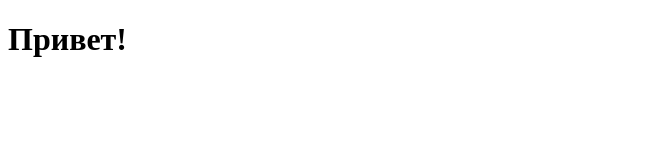
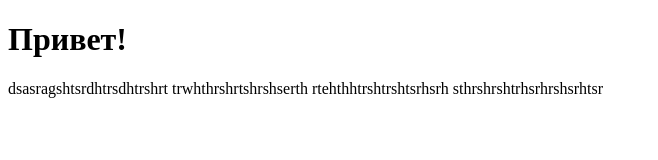
Before and after one commit to IvanZubrei/git-basics, a plain HTML site: page index.html in a window 1280 px wide. Shown: the whole page, without its empty margins (0-658 px from the left). Drawn offline with Linux system fonts and the light colour scheme.

Commit message:
sdgrafhraufvas

```diff
--- a/index.html
+++ b/index.html
@@ -9,6 +9,11 @@
 <body>
   <header>
     <h1>Привет!</h1>
+    <p>dsasragshtsrdhtrsdhtrshrt
+      trwhthrshrtshrshserth
+      rtehthhtrshtrshtsrhsrh
+      sthrshrshtrhsrhrshsrhtsr
+    </p>
   </header>
 </body>
 </html>
```
